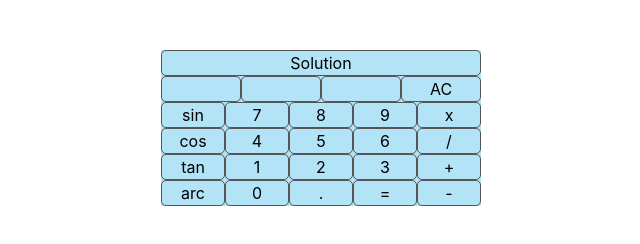
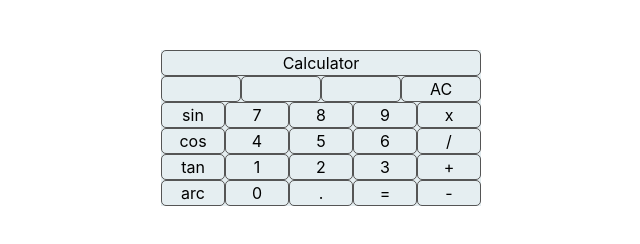
Before and after one commit to JoseGarciaE/Calculator, a plain HTML site: page index.html in a window 1280 px wide. Both pictures are taken after a click on the element "AC". Shown: the whole page, without its empty margins (319-959 px from the left). Drawn offline with nearby package versions, Linux system fonts and the light colour scheme.

Commit message:
Minor updates

```diff
--- a/index.html
+++ b/index.html
@@ -16,7 +16,7 @@
       <div id= "calc" class="container">
         <div class="row">
 
-          <div id = "solution" class="col">Solution</div>
+          <div id = "solution" class="col">Calculator</div>
 
           <div class="w-100"></div>
           <div id = "#" class="col"></div>
--- a/main.js
+++ b/main.js
@@ -122,7 +122,7 @@ $(document).ready(function(){
     });
 
     $("#clear").click(function(){
-        document.getElementById("solution").innerHTML = "Solution";
+        document.getElementById("solution").innerHTML = "Calculator";
         input = "";
     });
 
--- a/style.css
+++ b/style.css
@@ -9,7 +9,7 @@
 
 
 #calc{
-    background-color: rgb(178, 227, 247);
+    background-color: rgb(229, 238, 241);
     width: 25%;
     margin-top: 50px;
 }
```
